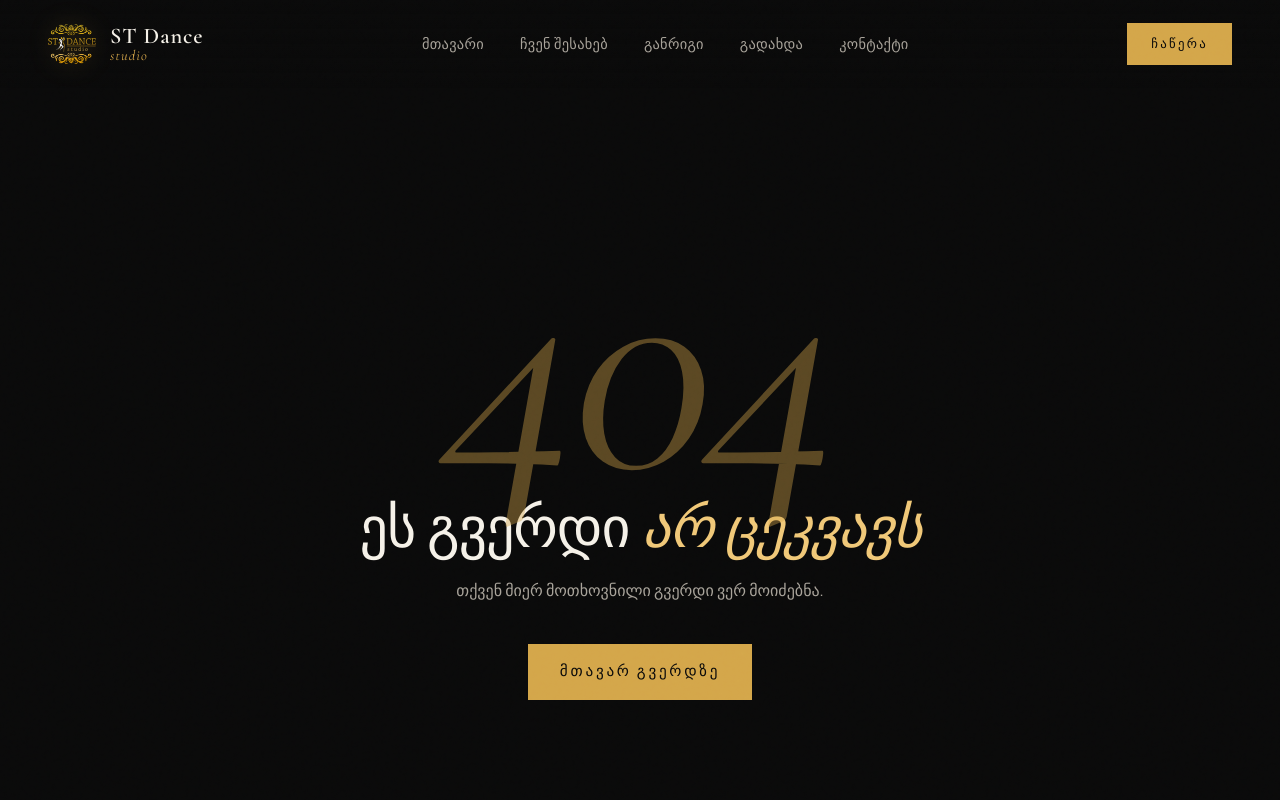
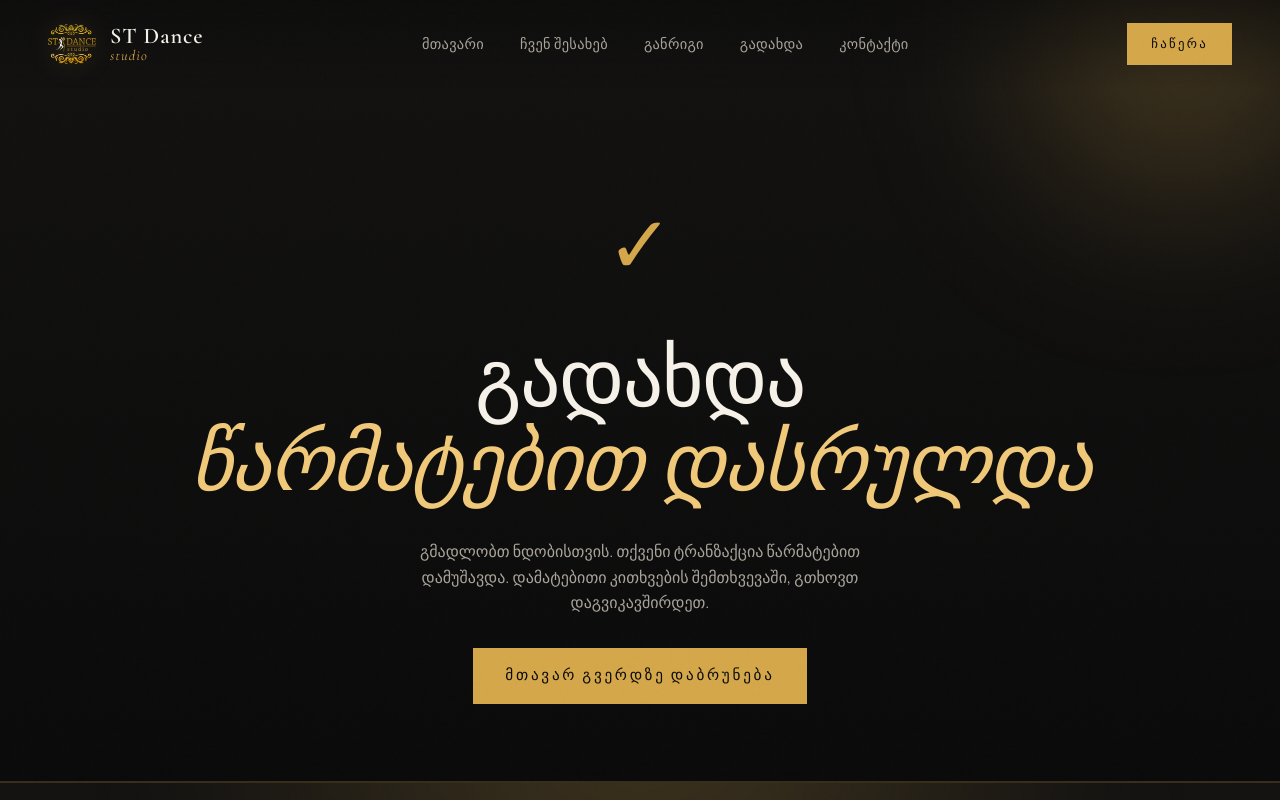
Before and after one commit to TSERJ13/stdancestudio, a React (Vite) app: page /success in a window 1280 px wide. Shown: the top 800 px of the page. Built offline with nearby package versions, Linux system fonts and the light colour scheme.

Commit message:
Add success page for payments

```diff
--- a/src/App.jsx
+++ b/src/App.jsx
@@ -6,6 +6,7 @@ import About from './pages/About'
 import Contact from './pages/Contact'
 import Schedule from './pages/Schedule'
 import Payment from './pages/Payment'
+import Success from './pages/Success'
 import NotFound from './pages/NotFound'
 
 function ScrollToTop() {
@@ -26,6 +27,7 @@ export default function App() {
           <Route path="/about" element={<About />} />
           <Route path="/schedule" element={<Schedule />} />
           <Route path="/payment" element={<Payment />} />
+          <Route path="/success" element={<Success />} />
           <Route path="/contact" element={<Contact />} />
           <Route path="*" element={<NotFound />} />
         </Routes>
--- /dev/null
+++ b/src/pages/Success.jsx
@@ -0,0 +1,38 @@
+import { Link } from 'react-router-dom'
+import './InnerPage.css'
+
+export default function Success() {
+  return (
+    <section className="page-hero" style={{ minHeight: '80vh', display: 'flex', alignItems: 'center', justifyContent: 'center', textAlign: 'center' }}>
+      <div className="container">
+        <div className="success-icon" style={{
+          fontSize: '5rem',
+          color: 'var(--color-gold)',
+          marginBottom: '2rem',
+          animation: 'fadeUp 0.8s var(--ease) forwards'
+        }}>
+          ✓
+        </div>
+        <h1 className="display page-hero__title" style={{ animationDelay: '0.2s' }}>
+          გადახდა <br />
+          <span className="display-italic">წარმატებით დასრულდა</span>
+        </h1>
+        <p style={{
+          maxWidth: '500px',
+          margin: '2rem auto',
+          color: 'var(--color-text-muted)',
+          animation: 'fadeUp 1s var(--ease) backwards',
+          animationDelay: '0.4s'
+        }}>
+          გმადლობთ ნდობისთვის. თქვენი ტრანზაქცია წარმატებით დამუშავდა.
+          დამატებითი კითხვების შემთხვევაში, გთხოვთ დაგვიკავშირდეთ.
+        </p>
+        <div style={{ animation: 'fadeUp 1.2s var(--ease) backwards', animationDelay: '0.6s' }}>
+          <Link to="/" className="btn btn-primary">
+            მთავარ გვერდზე დაბრუნება
+          </Link>
+        </div>
+      </div>
+    </section>
+  )
+}
```
